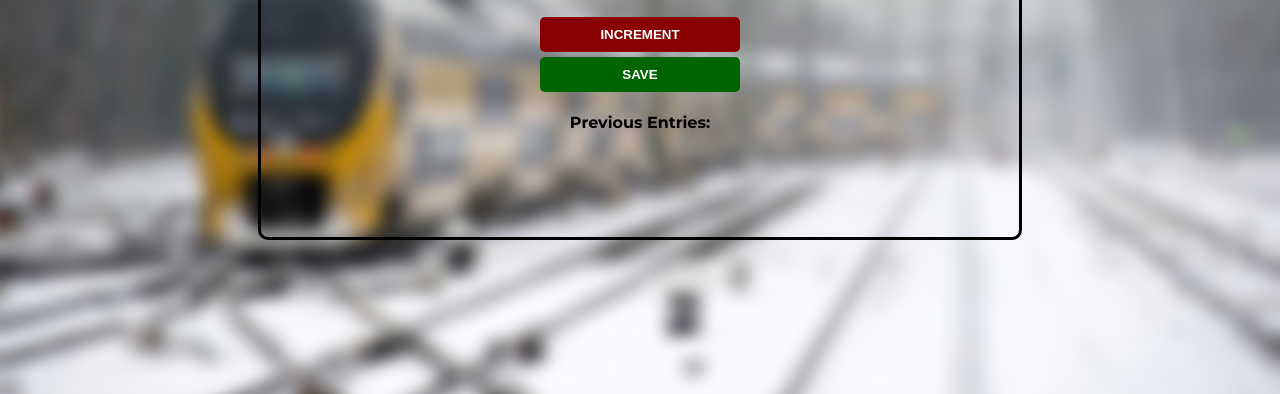
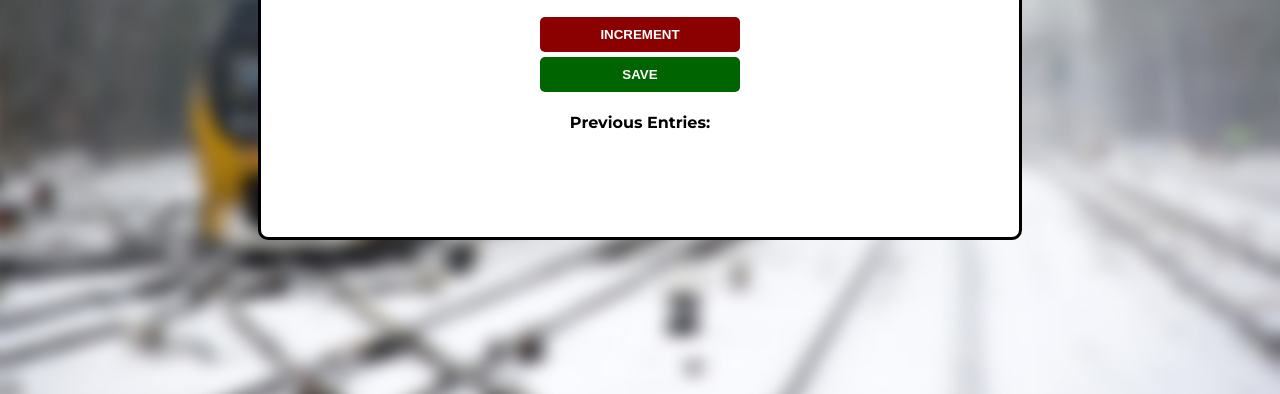
Before and after one commit to janhavi04/Passenger-Counter, a plain HTML site: page index.html in a window 1280 px wide. Shown: the part 422-816 px from the top of the page. Drawn offline with Linux system fonts and the light colour scheme.

Commit message:
index.js

```diff
--- a/index.js
+++ b/index.js
@@ -2,7 +2,6 @@
 
 let countEL = document.getElementById("count-el")
 
-console.log(countEL)
 
 let count = 0
 
--- a/styles.css
+++ b/styles.css
@@ -15,7 +15,7 @@ body {
     position: relative;
     top: 200px;
     padding: 7% 15%;
-
+    background-color: white;
     border-radius: 10px;
     max-width: 30%;
     border: 3px solid black;
```
